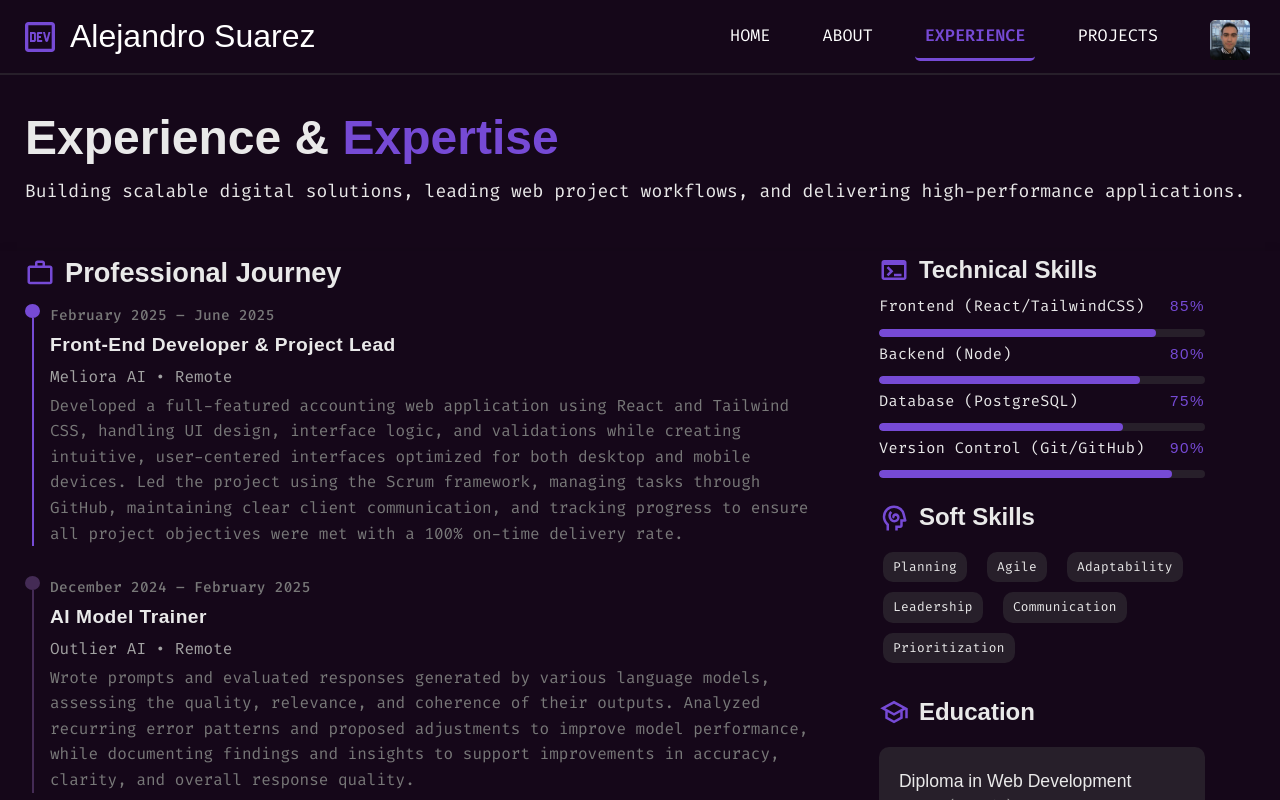
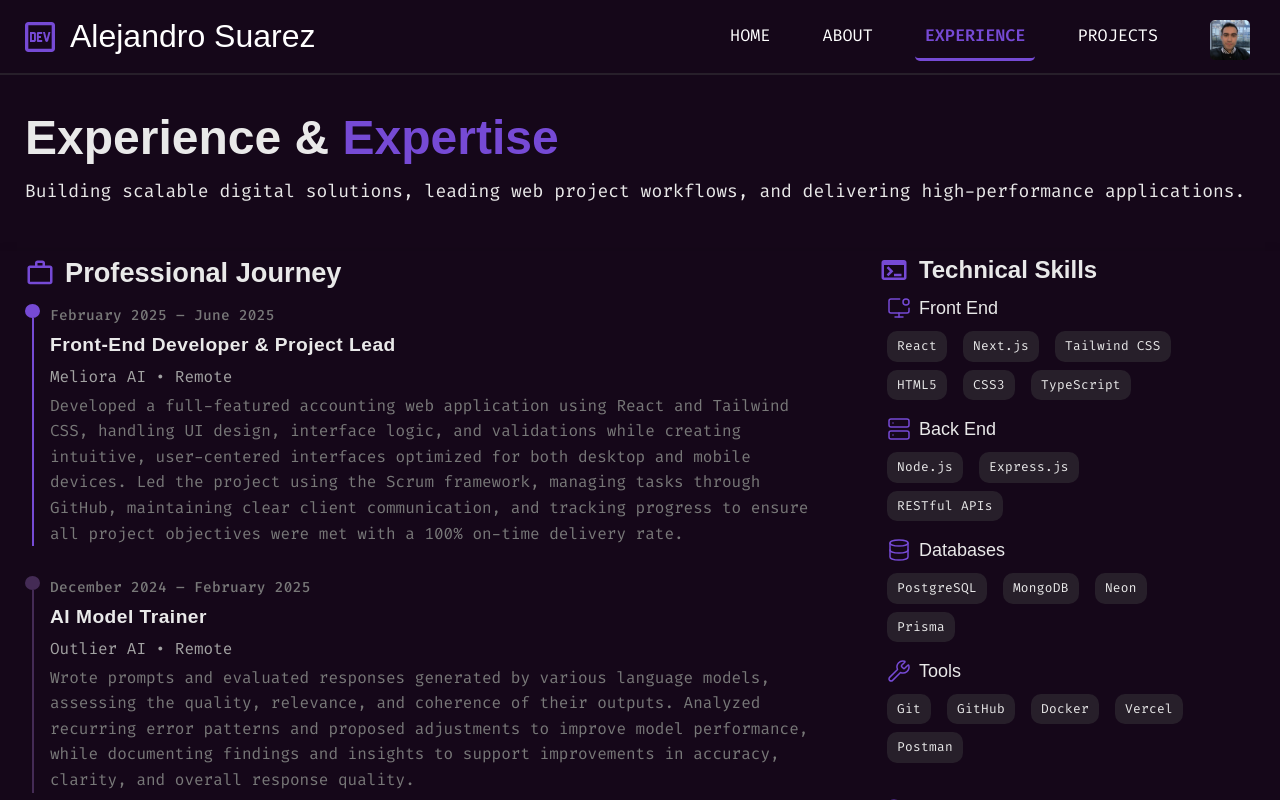
Before and after one commit to ASuarez18/alejandro-suarez-dev, a Next.js app: page /experience in a window 1280 px wide. Shown: the top 800 px of the page. Built offline with nearby package versions, Linux system fonts and the light colour scheme; a web font is replaced by a local one.

Commit message:
experience: change hardskills display

```diff
--- a/app/experience/page.tsx
+++ b/app/experience/page.tsx
@@ -1,12 +1,18 @@
 import Image from "next/image";
 import type { Metadata } from "next";
 
-import { experienceData, skillsData, softSkills, educationData } from "@/data/experience";
+import {
+  experienceData,
+  technicalSkills,
+  softSkills,
+  educationData,
+} from "@/data/experience";
 
 import suitcaseIcon from "@/public/images/icons/suitcase-icon.svg";
 import terminalIcon from "@/public/images/icons/terminal-icon.svg";
 import cognitionIcon from "@/public/images/icons/cognition-icon.svg";
 import schoolIcon from "@/public/images/icons/school-icon.svg";
+import { Database, MonitorDot, Server, Wrench } from "lucide-react";
 
 export const metadata: Metadata = {
   title: "Experience & Skills | Alejandro Suarez DEV",
@@ -62,7 +68,7 @@ export default function Experience() {
         </div>
 
         <div className="skills-education">
-          <div className="technical-skills">
+          {/* <div className="technical-skills">
             <h2 className="skills-headline font-semibold!">
               <Image
                 src={terminalIcon}
@@ -84,6 +90,93 @@ export default function Experience() {
                 </div>
               </div>
             ))}
+          </div> */}
+
+          <div className="soft-skills">
+            <h2 className="skills-headline font-semibold!">
+              <Image
+                src={terminalIcon}
+                alt="Terminal Icon"
+                width={24}
+                height={24}
+              />
+              Technical Skills
+            </h2>
+
+            {/* {skillsData.map((skill, index) => (
+              <div className="tech-skill-item" key={index}>
+                <div className="tech-skill-data">
+                  <p className="tracking-wide">{skill.name}</p>
+                  <p className="percentage tracking-widest">{skill.percentage}%</p>
+                </div>
+                <div className="progress-bar">
+                  <div className="progress" style={{ width: `${skill.percentage}%` }}></div>
+                </div>
+              </div>
+            ))} */}
+
+            <h3 className="font-primary font-medium px-2! text-text-color text-lg flex flex-row items-center gap-2 -mb-1.5!">
+              {" "}
+              <MonitorDot
+                size={24}
+                strokeWidth={1.5}
+                className="text-primary-color"
+              />
+              Front End
+            </h3>
+            <ul className="skills-list gap-x-4! gap-y-2! px-2!">
+              {technicalSkills.frontend.map((skill, index) => (
+                <li key={index} className="skill-item tracking-wide">
+                  {skill}
+                </li>
+              ))}
+            </ul>
+            <h3 className="font-primary font-medium px-2! text-text-color text-lg flex flex-row items-center gap-2 -mb-1.5!">
+              <Server
+                size={24}
+                strokeWidth={1.5}
+                className="text-primary-color"
+              />
+              Back End
+            </h3>
+            <ul className="skills-list gap-x-4! gap-y-2! px-2!">
+              {technicalSkills.backend.map((skill, index) => (
+                <li key={index} className="skill-item tracking-wide">
+                  {skill}
+                </li>
+              ))}
+            </ul>
+            <h3 className="font-primary font-medium px-2! text-text-color text-lg flex flex-row items-center gap-2 -mb-1.5!">
+              {" "}
+              <Database
+                size={24}
+                strokeWidth={1.5}
+                className="text-primary-color"
+              />
+              Databases
+            </h3>
+            <ul className="skills-list gap-x-4! gap-y-2! px-2!">
+              {technicalSkills.database.map((skill, index) => (
+                <li key={index} className="skill-item tracking-wide">
+                  {skill}
+                </li>
+              ))}
+            </ul>
+            <h3 className="font-primary font-medium px-2! text-text-color text-lg flex flex-row items-center gap-2 -mb-1.5!">
+              <Wrench
+                size={24}
+                strokeWidth={1.5}
+                className="text-primary-color"
+              />
+              Tools
+            </h3>
+            <ul className="skills-list gap-x-4! gap-y-2! px-2!">
+              {technicalSkills.tools.map((skill, index) => (
+                <li key={index} className="skill-item tracking-wide">
+                  {skill}
+                </li>
+              ))}
+            </ul>
           </div>
 
           <div className="soft-skills">
@@ -98,7 +191,9 @@ export default function Experience() {
             </h2>
             <ul className="skills-list px-1!">
               {softSkills.map((skill, index) => (
-                <li key={index} className="skill-item tracking-wide">{skill}</li>
+                <li key={index} className="skill-item tracking-wide">
+                  {skill}
+                </li>
               ))}
             </ul>
           </div>
--- a/app/layout.tsx
+++ b/app/layout.tsx
@@ -36,6 +36,7 @@ export const metadata: Metadata = {
     "Welcome to my personal portfolio website! I'm a passionate Full-Stack Developer specializing in building high-performance web applications and exceptional digital experiences. Explore my projects, experience, and skills as I craft scalable digital solutions with a human-centric approach.",
     icons: {
       icon: [
+        { url: "/favicon.svg", sizes:"32x32" ,type: "image/x-icon" },
         { url: "/favicon.svg", type: "image/svg+xml" },
       ]
     }
--- a/data/experience.ts
+++ b/data/experience.ts
@@ -41,6 +41,13 @@ export const skillsData = [
   },
 ];
 
+export const technicalSkills = {
+  frontend: ["React", "Next.js", "Tailwind CSS", "HTML5", "CSS3", "TypeScript"],
+  backend: ["Node.js", "Express.js", "RESTful APIs"],
+  database: ["PostgreSQL", "MongoDB", "Neon", "Prisma"],
+  tools: ["Git", "GitHub", "Docker", "Vercel", "Postman"],
+}
+
 export const softSkills = [
   "Planning",
   "Agile",
```
Also changed, not shown: 1 other file (tests, documents, lock files or other folders).
